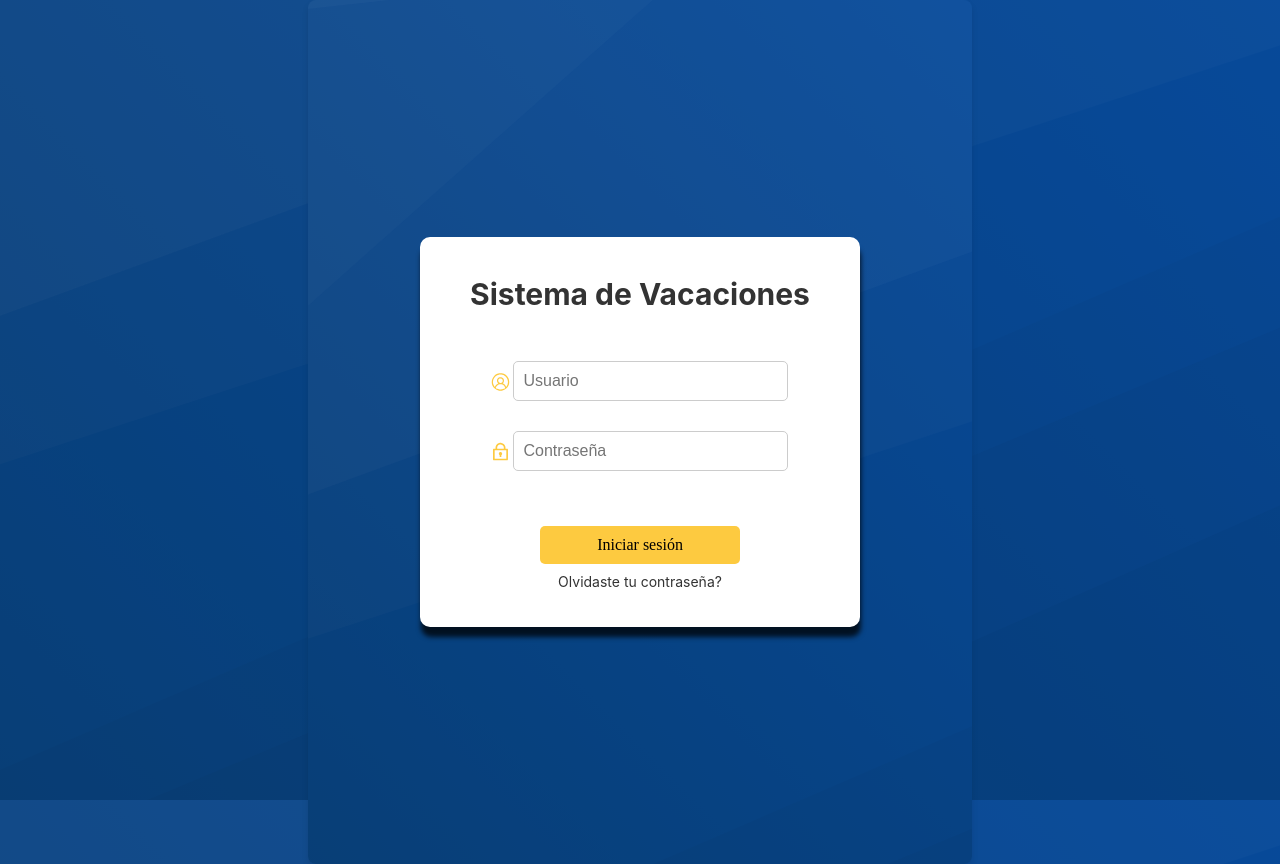
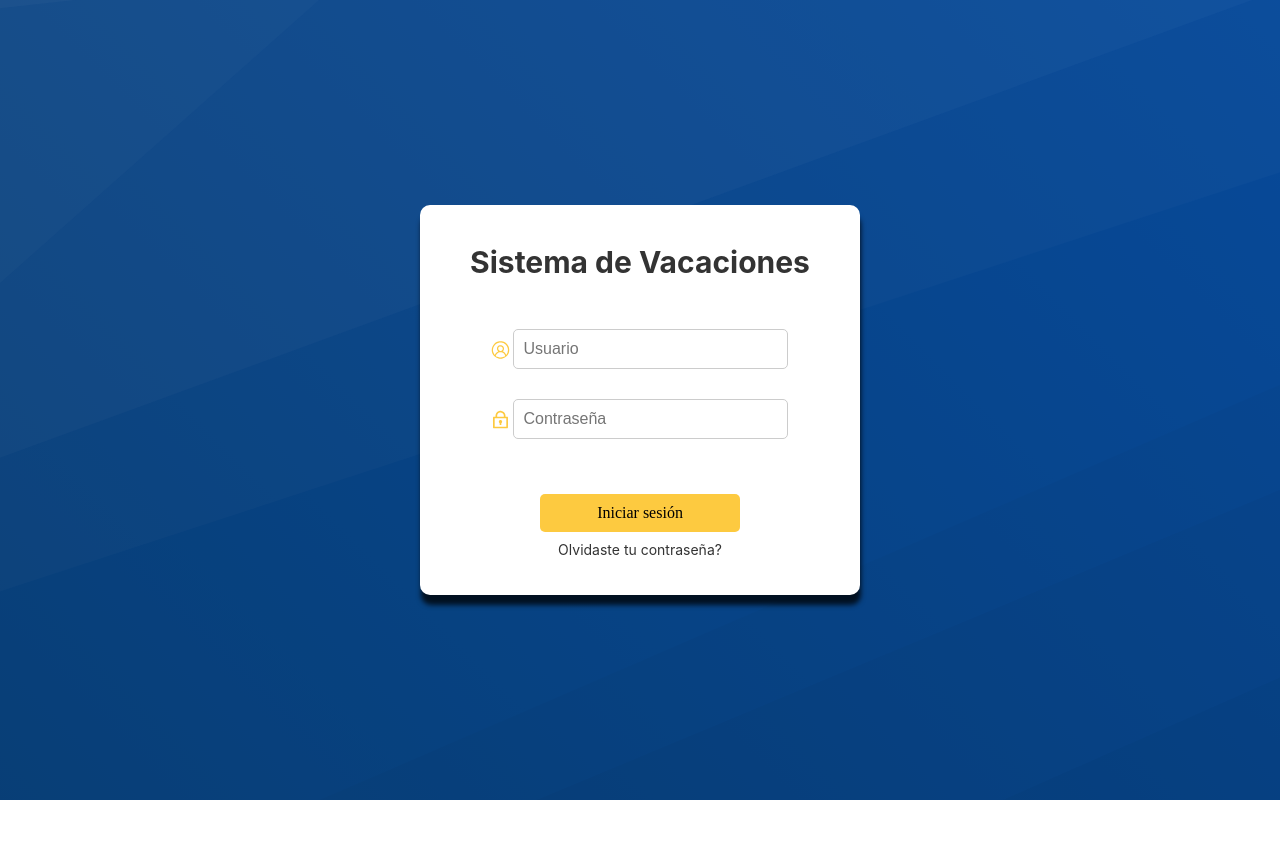
Before and after one commit to tobimonges/vacaciones, a React (Vite) app in the folder vacaciones-frontend/: page / in a window 1280 px wide. After the commit the page ends 800 px from the top, so only its background shows below. Built offline with nearby package versions, Linux system fonts and the light colour scheme.

Commit message:
resolucion de lineas en pantalla Login

```diff
--- a/vacaciones-frontend/src/components/Login.css
+++ b/vacaciones-frontend/src/components/Login.css
@@ -1,4 +1,4 @@
-.container {
+.containerLogin {
   display: flex;
   justify-content: center;
   align-items: center;
--- a/vacaciones-frontend/src/components/Login.jsx
+++ b/vacaciones-frontend/src/components/Login.jsx
@@ -52,7 +52,7 @@ function Login() {
     }; */
   };
   return (
-    <div className="container">
+    <div className="containerLogin">
       <div
         className={`loginBox ${isAnimating ? "LoginAnim" : ""} ${
           error ? "datosIncorrectos" : ""
```
